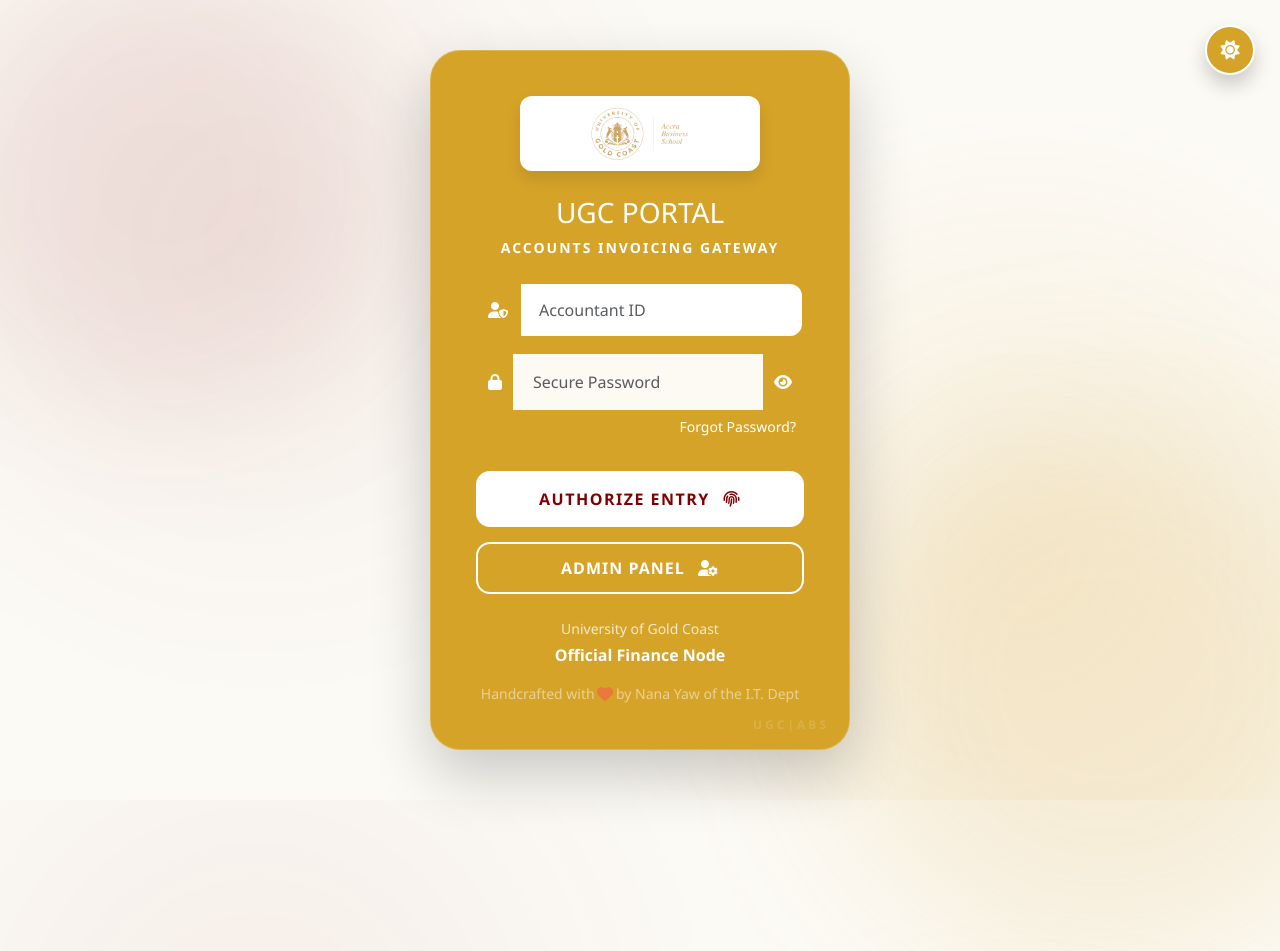
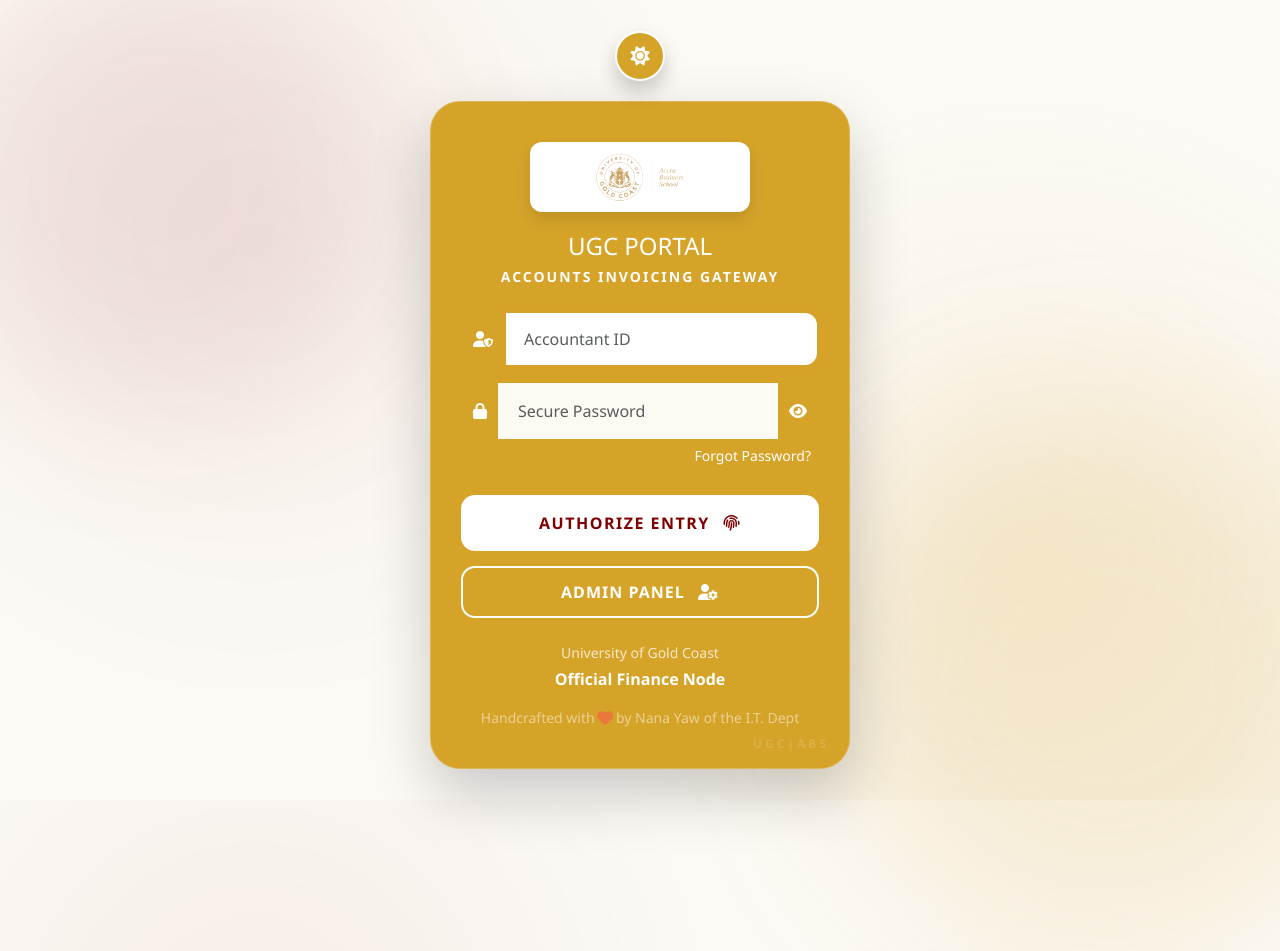
Before and after one commit to Wolfgh12/invoicing, a Django app: page /account/login/ in a window 1280 px wide; the page is wider, and only the part inside the window is pictured. Run offline with Django 5.2, Linux system fonts and the light colour scheme; data comes from the database, SQL or seed files in the repository.

Commit message:
Update login.html

```diff
--- a/invoices/templates/registration/login.html
+++ b/invoices/templates/registration/login.html
@@ -45,17 +45,26 @@
             --watermark-color: rgba(212, 175, 55, 0.08);
         }
 
+        /* FIX: Prevents layout shift when modal opens */
+        body.modal-open {
+            padding-right: 0 !important;
+            overflow: hidden;
+        }
+
         body {
             background-color: var(--bg-color);
             background-image: radial-gradient(circle at 20% 30%, rgba(128, 0, 0, 0.05) 0%, transparent 40%),
                               radial-gradient(circle at 80% 70%, rgba(214, 163, 41, 0.1) 0%, transparent 40%);
-            height: 100vh;
+            min-height: 100vh;
             display: flex;
+            flex-direction: column; /* Changed to column to stack toggle and card */
             align-items: center;
             justify-content: center;
             font-family: 'Segoe UI', Tahoma, Geneva, Verdana, sans-serif;
-            overflow: hidden;
+            overflow-x: hidden; /* Strict prevention of horizontal scroll */
+            overflow-y: auto;
             margin: 0;
+            padding: 20px;
             transition: all 0.8s cubic-bezier(0.4, 0, 0.2, 1);
         }
 
@@ -112,10 +121,10 @@
         }
         body.dark-mode .cloud { opacity: 0.4; }
 
+        /* Updated Theme Toggle Positioning */
         .theme-toggle {
-            position: absolute;
-            top: 25px;
-            right: 25px;
+            position: relative;
+            margin-bottom: 20px; /* Space above the login card */
             z-index: 100;
             background: var(--card-bg);
             border: 2px solid var(--text-main);
@@ -154,7 +163,7 @@
             background: var(--card-bg);
             border: 1px solid rgba(255, 255, 255, 0.2);
             border-radius: 30px;
-            padding: 45px;
+            padding: 40px 30px;
             width: 100%;
             max-width: 420px;
             z-index: 10;
@@ -183,8 +192,8 @@
         }
 
         .logo-circle {
-            width: 100%; max-width: 240px; height: 75px;
-            background: white; border-radius: 12px; margin: 0 auto 25px;
+            width: 100%; max-width: 220px; height: 70px;
+            background: white; border-radius: 12px; margin: 0 auto 20px;
             display: flex; align-items: center; justify-content: center; padding: 10px;
             box-shadow: 0 8px 15px rgba(0, 0, 0, 0.1);
         }
@@ -199,6 +208,7 @@
             padding: 14px 18px;
             font-weight: 500;
             transition: all 0.3s;
+            font-size: 16px;
         }
 
         .form-control:focus {
@@ -211,7 +221,7 @@
         .btn-login {
             background: #ffffff; border: none; color: var(--btn-text);
             font-weight: 800; letter-spacing: 1.5px; padding: 16px;
-            border-radius: 14px; width: 100%; margin-top: 25px;
+            border-radius: 14px; width: 100%; margin-top: 20px;
             transition: 0.4s; text-transform: uppercase;
         }
 
@@ -268,11 +278,17 @@
             color: var(--modal-text);
             border-radius: 25px;
             border: 2px solid var(--accent-glow);
+            margin: 10px; /* Space on mobile */
         }
 
         .password-toggle {
             cursor: pointer;
             pointer-events: auto !important;
+        }
+
+        .portal-title {
+            font-size: 1.5rem;
+            margin-bottom: 5px;
         }
     </style>
 </head>
@@ -342,14 +358,14 @@
         </div>
     </div>
 
-    <div class="modal fade" id="itSupportModal" tabindex="-1">
+    <div class="modal fade" id="itSupportModal" tabindex="-1" aria-hidden="true">
         <div class="modal-dialog modal-dialog-centered">
             <div class="modal-content shadow-lg">
                 <div class="modal-header">
                     <h5 class="modal-title fw-black">Security Protocol</h5>
-                    <button type="button" class="btn-close" id="modalCloseBtn" data-bs-dismiss="modal"></button>
+                    <button type="button" class="btn-close" id="modalCloseBtn" data-bs-dismiss="modal" aria-label="Close"></button>
                 </div>
-                <div class="modal-body text-center p-5">
+                <div class="modal-body text-center p-4 p-md-5">
                     <div class="mb-4"><i class="fas fa-shield-alt fa-4x text-warning"></i></div>
                     <h4 class="fw-bold">Credential Recovery</h4>
                     <p class="opacity-75">For security reasons, password resets must be initiated by the <strong>Information Technology Department</strong>. Please contact the helpdesk or visit the I.T. Operations Center for assistance.</p>
```
